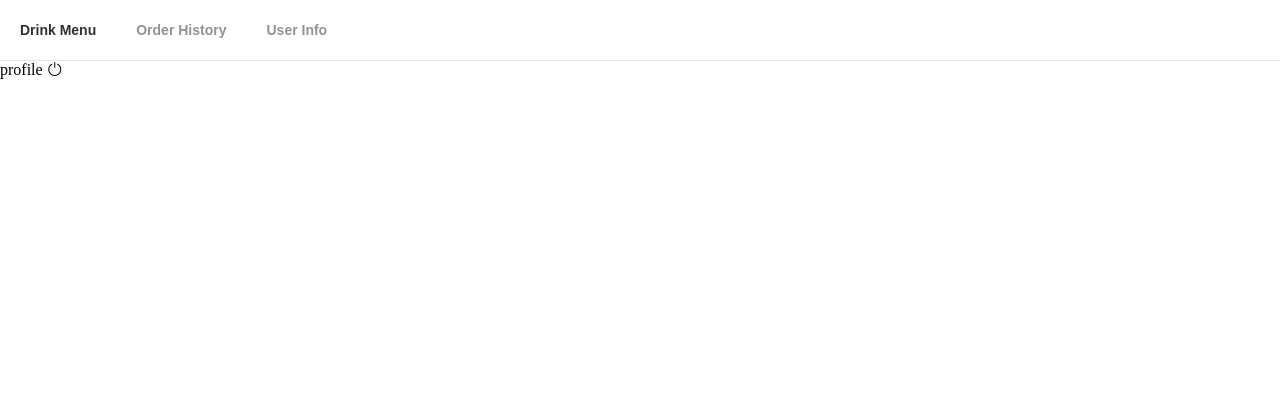
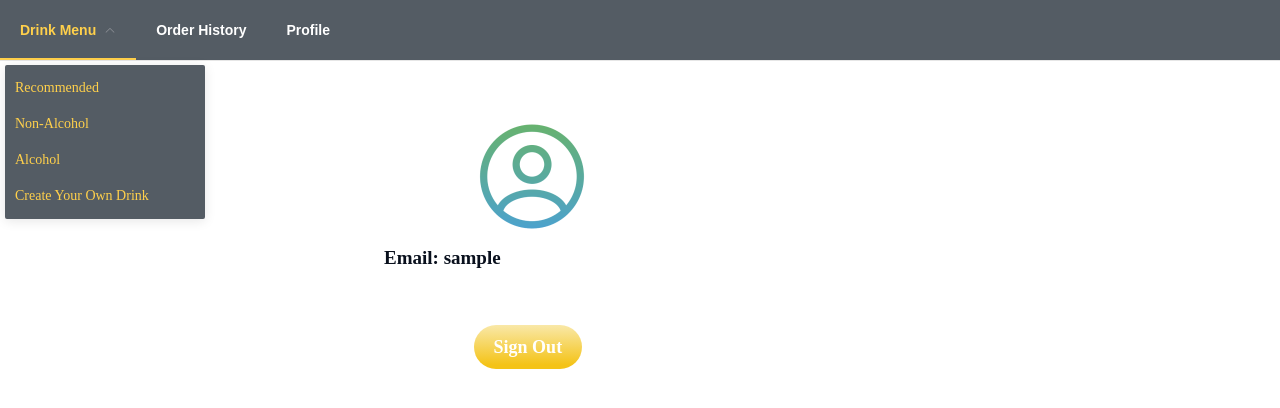
Before and after one commit to UWDrinkMaster/drinkmaster-ui, a Vue app: page /user/profile in a window 1280 px wide. Shown: the top 408 px of the page. Built offline with nearby package versions, Linux system fonts and the light colour scheme; sample sign-in values are in the browser's storage.

Commit message:
add profile view for demo

```diff
--- a/src/assets/css/main.css
+++ b/src/assets/css/main.css
@@ -10,6 +10,9 @@ span {
     font: 200 12px "Manrope", sans-serif;
     word-break: normal;
 }
+div * {
+    font-family: "Manrope", sans-serif;
+}
 /*.el-menu-item{*/
 /*    font: 200 10px "Manrope", sans-serif;*/
 /*}*/
--- a/src/components/user/Profile.vue
+++ b/src/components/user/Profile.vue
@@ -1,7 +1,14 @@
 <template>
-<div>
-  profile
-  <i class="el-icon-switch-button" @click="logout"></i>
+  <div>
+
+    <div style="width: 100%; height: 100%; position: relative; background: white">
+      <div style="width: 257px; left: 30%; top: 187px; position: absolute; color: #09101D; font-size: 19px; font-weight: 600; line-height: 20px; word-wrap: break-word">Email: {{this.$store.getters.getUser.username}}</div>
+      <img style="width: 116px; height: 111px; left: 37%; top: 60px; position: absolute" src="../../assets/img/user_icon.png" />
+
+      <div style="padding-left: 20px; padding-right: 20px; padding-top: 8px; padding-bottom: 8px; left: 37%; top: 264px; position: absolute; background: linear-gradient(180deg, #F9E8A8 0%, #F4C317 91%); border-radius: 24px; justify-content: flex-start; align-items: center; gap: 8px; display: inline-flex">
+        <div style="color: white; font-size: 18px; font-family: Source Sans Pro; font-weight: 600; line-height: 28px; word-wrap: break-word" @click="logout">Sign Out</div>
+      </div>
+    </div>
 
 </div>
 </template>
@@ -26,3 +33,12 @@
       }
     };
 </script>
+<style>
+  .container {
+    display: flex;
+    justify-content: center;
+    align-items: center; /* Center vertically */
+    height: 100vh;
+  }
+
+</style>
--- a/src/components/user/common/TopBar.vue
+++ b/src/components/user/common/TopBar.vue
@@ -1,15 +1,16 @@
 <template>
   <div>
-    <el-menu :default-active="this.$router.path" class="el-menu-demo topbartext" mode="horizontal" @select="handleSelect" router>
-      <el-menu-item index="/user/menu">Drink Menu</el-menu-item>
-      <!--<el-submenu index="/user/home">-->
-      <!--  <template slot="title">Drink Menu</template>-->
-      <!--  <el-menu-item index="1-1">Alcohol</el-menu-item>-->
-      <!--  <el-menu-item index="1-2">Non-Alcohol</el-menu-item>-->
-      <!--  <el-menu-item index="1-3">Create Your Own Drink</el-menu-item>-->
-      <!--</el-submenu>-->
+    <el-menu :default-active="activeIndex" class="el-menu-demo topbartext topbar" mode="horizontal" @select="handleSelect" background-color="rgb(84, 92, 100)" text-color="rgb(255, 255, 255)" active-text-color="rgb(255, 208, 75)"  router>
+<!--      <el-menu-item  class ="menuitem" index="/user/menu">Drink Menu</el-menu-item>-->
+      <el-submenu index= "2" class ="topbartext">
+        <template slot="title">Drink Menu</template>
+        <el-menu-item index="/user/menu">Recommended</el-menu-item>
+        <el-menu-item index="/user/menu">Non-Alcohol</el-menu-item>
+        <el-menu-item index="/user/menu">Alcohol</el-menu-item>
+        <el-menu-item index="/user/menu">Create Your Own Drink</el-menu-item>
+      </el-submenu>
       <el-menu-item index="/user/order"> Order History</el-menu-item>
-      <el-menu-item index="/user/profile"> User Info</el-menu-item>
+      <el-menu-item index="/user/profile"> Profile</el-menu-item>
     </el-menu>
     <div class="line"></div>
   </div>
@@ -20,7 +21,7 @@
     name: "TopBar",
     data() {
       return {
-        activeIndex: '1'
+        activeIndex: '/user/menu'
       };
     },
     methods: {
@@ -33,7 +34,8 @@
   }
 </script>
 <style>
-.topbartext{
-  font: 600 16px "Manrope", sans-serif;
-}
+  .topbartext {
+    font: 600 16px "Manrope", sans-serif;
+  }
+
 </style>
```
Also changed, not shown: src/assets/img/user_icon.png (added).
